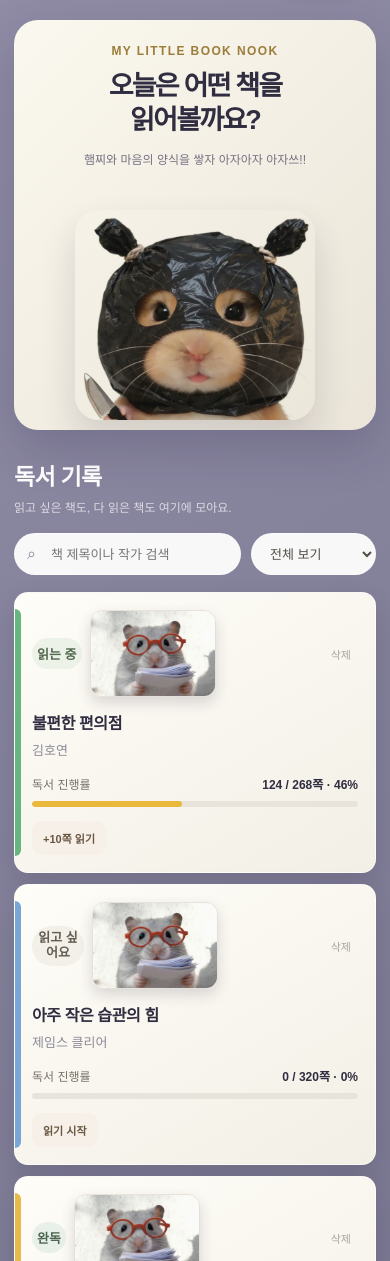
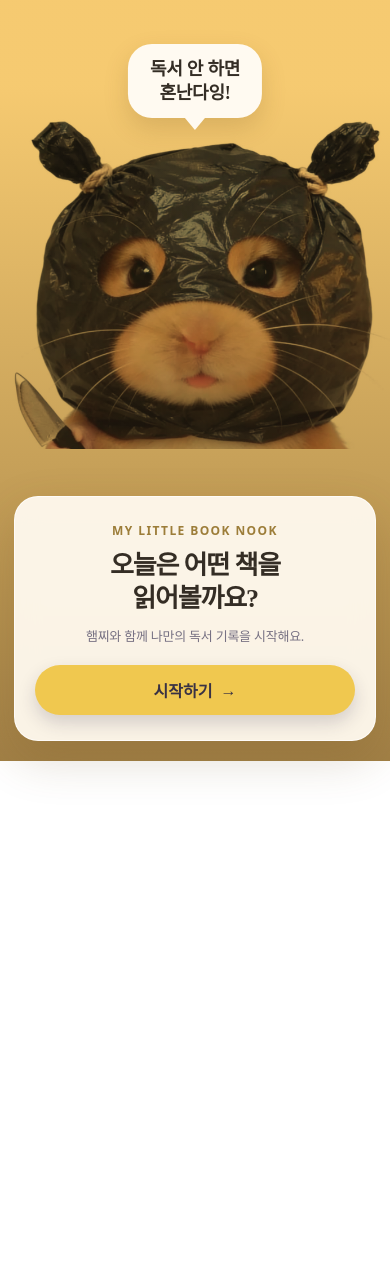
Before and after one commit to gkdud7569/gkduddl, a plain HTML site: page index.html in a window 390 px wide. Shown: the part 83-1344 px from the top of the page. After the commit the page ends 844 px from the top, so only its background shows below. Drawn offline with Linux system fonts and the light colour scheme.

Commit message:
Add files via upload

```diff
--- a/index.html
+++ b/index.html
@@ -8,94 +8,105 @@
   <style>
     :root {
       color-scheme: light;
-      --paper: #89869f;
-      --white: #fffdf7;
-      --ink: #302d40;
-      --muted: #8c8997;
-      --line: #e6e1d8;
-      --orange: #eab83b;
-      --orange-dark: #927126;
-      --green: #59ad78;
-      --shadow: 0 18px 48px rgba(36, 31, 59, .2);
-      font-family: "Pretendard", "Apple SD Gothic Neo", "Malgun Gothic", sans-serif;
+      --paper: #f5c96f;
+      --white: #fffaf1;
+      --ink: #342d25;
+      --muted: #887b69;
+      --line: #eadfcf;
+      --orange: #f2ad3e;
+      --orange-dark: #a76d27;
+      --green: #79a88b;
+      --shadow: 0 18px 48px rgba(105, 73, 29, .14);
+      --display-font: "AppleMyungjo", "Noto Serif KR", "Batang", "바탕", serif;
+      font-family: "Pretendard Variable", Pretendard, "Apple SD Gothic Neo", "Malgun Gothic", system-ui, sans-serif;
     }
 
     * { box-sizing: border-box; }
-    body { min-height: 100vh; margin: 0; background: linear-gradient(145deg, #918da7 0%, #77758f 100%); color: #fbf9ff; }
+    body { min-height: 100vh; margin: 0; background: linear-gradient(145deg, #ffe8b7 0%, #f5c96f 100%); color: var(--ink); letter-spacing: -.015em; }
+    [hidden] { display: none !important; }
     button, input, select { font: inherit; }
     button { cursor: pointer; }
-    .app-shell { width: min(1120px, calc(100% - 48px)); margin: 0 auto; padding: 26px 0 64px; }
-    .topbar { display: flex; align-items: center; justify-content: space-between; gap: 20px; padding: 12px 16px; border: 1px solid rgba(255,255,255,.2); border-radius: 22px; background: rgba(255,255,255,.1); backdrop-filter: blur(12px); }
+    .welcome-screen { position: relative; display: grid; min-height: 100vh; min-height: 100svh; align-items: end; justify-items: center; padding: 24px 20px calc(24px + env(safe-area-inset-bottom)); background: linear-gradient(180deg, rgba(255,213,132,.08) 20%, rgba(70,48,25,.48) 100%), url("hamster-background.png") center 42% / cover no-repeat; background-color: var(--paper); background-blend-mode: normal, multiply; }
+    .hamster-speech { position: absolute; top: 15%; left: 50%; z-index: 1; max-width: calc(100% - 40px); margin: 0; padding: 13px 22px; transform: translateX(-50%); border-radius: 24px; background: var(--white); color: var(--ink); font-family: var(--display-font); font-size: clamp(18px, 4vw, 23px); font-weight: 600; line-height: 1.35; text-align: center; box-shadow: 0 10px 24px rgba(105,73,29,.18); }
+    .hamster-speech::after { position: absolute; bottom: -12px; left: 50%; border-width: 12px 10px 0; border-style: solid; border-color: var(--white) transparent transparent; content: ""; transform: translateX(-50%); }
+    .welcome-content { position: relative; z-index: 1; width: min(460px, 100%); padding: 30px 28px; border: 1px solid rgba(255,255,255,.72); border-radius: 28px; background: rgba(255,250,241,.94); color: var(--ink); text-align: center; box-shadow: 0 18px 48px rgba(105,73,29,.2); backdrop-filter: blur(12px); }
+    .welcome-eyebrow { margin: 0 0 10px; color: #9c7d39; font-size: 12px; font-weight: 800; letter-spacing: 1.4px; text-transform: uppercase; }
+    .welcome-title { margin: 0; font-family: var(--display-font); font-size: clamp(26px, 5vw, 36px); font-weight: 600; letter-spacing: -.045em; line-height: 1.3; }
+    .welcome-description { margin: 10px 0 0; color: #777183; font-size: 14px; line-height: 1.6; }
+    .welcome-start-button { display: inline-flex; min-width: 220px; min-height: 52px; align-items: center; justify-content: center; gap: 8px; margin-top: 22px; padding: 0 24px; border: 0; border-radius: 999px; background: #f0c84f; color: #393244; font-size: 16px; font-weight: 800; box-shadow: 0 8px 18px rgba(44,37,67,.18); transition: transform .18s, background .18s; }
+    .welcome-start-button:hover { transform: translateY(-2px); background: #f6d66f; }
+    .app-shell { width: min(1120px, calc(100% - 48px)); margin: 24px auto; padding: 26px 28px 48px; border: 1px solid rgba(255,255,255,.7); border-radius: 30px; background: var(--white); color: var(--ink); box-shadow: var(--shadow); }
+    .topbar { display: flex; align-items: center; justify-content: space-between; gap: 20px; padding: 8px 0 17px; border: 0; border-bottom: 1px solid var(--line); border-radius: 0; background: transparent; }
     .brand { display: flex; align-items: center; gap: 11px; }
-    .brand-mark { display: grid; width: 43px; height: 43px; place-items: center; border: 1px solid rgba(255,255,255,.24); border-radius: 50%; background: rgba(255,255,255,.16); color: white; font-size: 15px; font-weight: 800; }
-    .brand-name { color: #fff; font-size: 17px; font-weight: 800; letter-spacing: -.5px; }
-    .brand-caption { margin-top: 3px; color: rgba(255,255,255,.72); font-size: 11px; }
+    .brand-mark { display: grid; width: 43px; height: 43px; place-items: center; border: 0; border-radius: 50%; background: #f8d78e; color: #76501f; font-size: 15px; font-weight: 800; }
+    .brand-name { color: var(--ink); font-family: var(--display-font); font-size: 17px; font-weight: 700; letter-spacing: -.035em; }
+    .brand-caption { margin-top: 3px; color: var(--muted); font-size: 11px; }
     .top-actions { display: flex; align-items: center; gap: 12px; }
-    .date-label { color: rgba(255,255,255,.82); font-size: 13px; }
-    .primary-button { display: inline-flex; min-height: 44px; align-items: center; justify-content: center; gap: 8px; padding: 0 18px; border: 0; border-radius: 999px; background: #f0c84f; color: #393244; font-weight: 800; box-shadow: 0 6px 16px rgba(44,37,67,.16); transition: transform .18s, background .18s; }
-    .primary-button:hover { transform: translateY(-2px); background: #f6d66f; }
+    .date-label { color: var(--muted); font-size: 13px; }
+    .primary-button { display: inline-flex; min-height: 44px; align-items: center; justify-content: center; gap: 8px; padding: 0 18px; border: 0; border-radius: 999px; background: #f3bd58; color: #493416; font-weight: 800; box-shadow: 0 6px 16px rgba(105,73,29,.14); transition: transform .18s, background .18s; }
+    .primary-button:hover { transform: translateY(-2px); background: #f8cb70; }
 
-    .hero { position: relative; display: flex; min-height: 350px; align-items: center; justify-content: flex-start; margin: 34px 0 38px; padding: 42px; overflow: hidden; border: 0; border-radius: 30px; background: linear-gradient(135deg, #fbf8ef 0%, #eae5d8 100%); color: var(--ink); box-shadow: var(--shadow); text-align: left; }
+    .hero { position: relative; display: flex; min-height: 350px; align-items: center; justify-content: flex-start; margin: 34px 0 38px; padding: 42px; overflow: hidden; border: 0; border-radius: 30px; background: linear-gradient(135deg, #fff4dc 0%, #f8e5bd 100%); color: var(--ink); box-shadow: var(--shadow); text-align: left; }
     .hero-copy { position: relative; z-index: 1; width: min(58%, 560px); margin: 0; padding: 0; border: 0; border-radius: 0; background: transparent; box-shadow: none; }
-    .eyebrow { margin: 0 0 12px; color: #9c7d39; font-size: 12px; font-weight: 800; letter-spacing: 1.4px; text-transform: uppercase; }
+    .eyebrow { margin: 0 0 12px; color: #a16d28; font-size: 12px; font-weight: 800; letter-spacing: 1.4px; text-transform: uppercase; }
     h1 { margin: 0; font-size: clamp(27px, 4vw, 39px); letter-spacing: -1.8px; line-height: 1.25; }
-    .hero-copy > p:last-child { margin: 12px 0 0; color: #777183; font-size: 14px; line-height: 1.7; }
+    .hero-copy > p:last-child { margin: 12px 0 0; color: var(--muted); font-size: 14px; line-height: 1.7; }
     .hero-mascot { position: absolute; z-index: 0; top: 50%; right: 4%; left: auto; width: 340px; height: 300px; border-radius: 24px; object-fit: cover; transform: translateY(-50%); mix-blend-mode: multiply; opacity: .94; box-shadow: 0 18px 34px rgba(47,39,67,.16); }
 
-    .section-heading { display: flex; align-items: end; justify-content: space-between; gap: 18px; margin-bottom: 17px; }
-    .section-heading h2 { margin: 0; color: #fff; font-size: 23px; letter-spacing: -.7px; }
-    .section-heading p { margin: 6px 0 0; color: rgba(255,255,255,.7); font-size: 12px; }
+    .section-heading { display: flex; align-items: end; justify-content: space-between; gap: 18px; margin: 12px 0 17px; }
+    .section-heading h2 { margin: 0; color: var(--ink); font-family: var(--display-font); font-size: 24px; font-weight: 700; letter-spacing: -.035em; }
+    .section-heading p { margin: 6px 0 0; color: var(--muted); font-size: 12px; }
     .toolbar { display: flex; align-items: center; gap: 10px; }
     .search-wrap { position: relative; }
     .search-icon { position: absolute; top: 50%; left: 13px; color: #8b8798; transform: translateY(-50%); pointer-events: none; }
-    .search-input { width: 200px; height: 42px; padding: 0 14px 0 36px; border: 1px solid rgba(255,255,255,.55); border-radius: 999px; outline: 0; background: rgba(255,255,255,.94); font-size: 13px; }
-    .search-input:focus, .field input:focus, .field select:focus { border-color: #d78a64; box-shadow: 0 0 0 3px rgba(233, 131, 80, .12); }
-    .filter-select { height: 42px; padding: 0 30px 0 14px; border: 1px solid rgba(255,255,255,.55); border-radius: 999px; outline: 0; background: rgba(255,255,255,.94); color: #514c44; font-size: 13px; }
+    .search-input { width: 200px; height: 42px; padding: 0 14px 0 36px; border: 1px solid var(--line); border-radius: 999px; outline: 0; background: #fffdf8; font-size: 13px; }
+    .search-input:focus, .field input:focus, .field select:focus { border-color: #e1a648; box-shadow: 0 0 0 3px rgba(232, 168, 70, .16); }
+    .filter-select { height: 42px; padding: 0 30px 0 14px; border: 1px solid var(--line); border-radius: 999px; outline: 0; background: #fffdf8; color: var(--ink); font-size: 13px; }
     .book-grid { display: grid; grid-template-columns: repeat(3, minmax(0, 1fr)); gap: 16px; }
-    .book-card { position: relative; min-width: 0; overflow: hidden; padding: 20px; border: 1px solid rgba(255,255,255,.5); border-radius: 20px; background: linear-gradient(150deg, #fffdf8 0%, #f2efe6 100%); color: var(--ink); box-shadow: 0 12px 28px rgba(36,31,59,.16); transition: transform .2s, box-shadow .2s; }
-    .book-card::before { position: absolute; top: 16px; bottom: 16px; left: 0; width: 6px; border-radius: 0 6px 6px 0; background: #65b77f; content: ""; }
-    .book-card[data-status="finished"]::before { background: #e8ba48; }
-    .book-card[data-status="want"]::before { background: #78a7d7; }
-    .book-card:hover { transform: translateY(-3px); box-shadow: 0 18px 36px rgba(36,31,59,.22); }
+    .book-card { position: relative; min-width: 0; overflow: hidden; padding: 20px; border: 1px solid #f0e4d1; border-radius: 20px; background: linear-gradient(150deg, #fffefa 0%, #fff6e8 100%); color: var(--ink); box-shadow: 0 10px 24px rgba(105,73,29,.1); transition: transform .2s, box-shadow .2s; }
+    .book-card::before { position: absolute; top: 16px; bottom: 16px; left: 0; width: 5px; border-radius: 0 6px 6px 0; background: #e5a645; content: ""; }
+    .book-card[data-status="finished"]::before { background: #79a88b; }
+    .book-card[data-status="want"]::before { background: #df9675; }
+    .book-card:hover { transform: translateY(-3px); box-shadow: 0 16px 30px rgba(105,73,29,.15); }
     .book-card-top { display: flex; align-items: center; justify-content: space-between; gap: 12px; margin-bottom: 15px; }
     .book-status-group { display: flex; min-width: 0; align-items: center; gap: 8px; }
-    .status-label { display: inline-flex; align-items: center; min-height: 31px; padding: 0 5px; border-radius: 999px; background: #f3f0e9; color: #635d52; font-size: 13px; font-weight: 700; white-space: nowrap; }
-    .status-label[data-status="reading"] { background: #edf2e9; color: #52694d; }
-    .status-label[data-status="finished"] { background: #e9f0e9; color: #4e6752; }
-    .status-label[data-status="want"] { width: 52px; min-height: 40px; justify-content: center; padding: 3px 5px; text-align: center; white-space: normal; line-height: 1.1; }
-    .status-thumb { display: block; width: 126px; height: 87px; flex: 0 0 auto; border: 1px solid rgba(77, 62, 45, .12); border-radius: 12px; object-fit: cover; object-position: center 42%; box-shadow: 0 6px 14px rgba(45,39,61,.16); }
-    .book-title { margin: 0; font-size: 17px; font-weight: 800; letter-spacing: -.4px; line-height: 1.45; overflow-wrap: anywhere; }
+    .status-label { display: inline-flex; align-items: center; min-height: 31px; padding: 0 8px; border-radius: 999px; background: #f8edda; color: #71552e; font-size: 13px; font-weight: 700; white-space: nowrap; }
+    .status-label[data-status="reading"] { background: #fff0d6; color: #8b5e22; }
+    .status-label[data-status="finished"] { background: #e7f0e6; color: #4c7156; }
+    .status-label[data-status="want"] { width: 52px; min-height: 40px; justify-content: center; padding: 3px 5px; background: #fbe9dd; color: #8b5640; text-align: center; white-space: normal; line-height: 1.1; }
+    .status-thumb { display: block; width: 126px; height: 87px; flex: 0 0 auto; border: 1px solid rgba(105,73,29,.12); border-radius: 12px; object-fit: cover; object-position: center 42%; box-shadow: 0 6px 14px rgba(105,73,29,.12); }
+    .book-title { margin: 0; font-family: var(--display-font); font-size: 18px; font-weight: 700; letter-spacing: -.025em; line-height: 1.45; overflow-wrap: anywhere; }
     .book-author { margin: 5px 0 0; color: var(--muted); font-size: 13px; }
-    .progress-row { display: flex; align-items: center; justify-content: space-between; gap: 8px; margin: 19px 0 9px; color: #777168; font-size: 12px; }
+    .progress-row { display: flex; align-items: center; justify-content: space-between; gap: 8px; margin: 19px 0 9px; color: var(--muted); font-size: 12px; }
     .progress-number { color: var(--ink); font-weight: 700; }
-    .progress-track { height: 6px; overflow: hidden; border-radius: 99px; background: #e8e4dc; }
+    .progress-track { height: 6px; overflow: hidden; border-radius: 99px; background: #eee5d7; }
     .progress-fill { height: 100%; border-radius: inherit; background: var(--orange); transition: width .25s; }
     .card-actions { display: flex; align-items: center; justify-content: space-between; gap: 10px; margin-top: 14px; }
-    .progress-button { padding: 8px 10px; border: 0; border-radius: 9px; background: #f6f0e8; color: #6a5641; font-size: 11px; font-weight: 700; }
-    .progress-button:hover { background: #eee2d1; }
-    .delete-button { padding: 7px; border: 0; background: transparent; color: #aaa39a; font-size: 11px; white-space: nowrap; }
-    .delete-button:hover { color: #b94f3e; }
-    .empty-state { grid-column: 1 / -1; padding: 48px 20px; border: 1px dashed rgba(255,255,255,.55); border-radius: 20px; background: rgba(255,255,255,.92); color: var(--muted); text-align: center; }
-    .empty-state strong { display: block; margin-bottom: 7px; color: #514c44; font-size: 15px; }
+    .progress-button { padding: 8px 10px; border: 0; border-radius: 9px; background: #fff0d6; color: #775222; font-size: 11px; font-weight: 700; }
+    .progress-button:hover { background: #ffe5b8; }
+    .delete-button { padding: 7px; border: 0; background: transparent; color: #a99985; font-size: 11px; white-space: nowrap; }
+    .delete-button:hover { color: #b8563b; }
+    .empty-state { grid-column: 1 / -1; padding: 48px 20px; border: 1px dashed #e4d2b5; border-radius: 20px; background: #fffdf8; color: var(--muted); text-align: center; }
+    .empty-state strong { display: block; margin-bottom: 7px; color: var(--ink); font-size: 15px; }
     .empty-state p { margin: 0; font-size: 13px; line-height: 1.6; }
 
-    dialog { width: min(440px, calc(100% - 32px)); padding: 0; border: 0; border-radius: 20px; background: var(--white); color: var(--ink); box-shadow: 0 24px 80px rgba(31, 25, 18, .24); }
-    dialog::backdrop { background: rgba(41, 37, 31, .36); backdrop-filter: blur(3px); }
+    dialog { width: min(440px, calc(100% - 32px)); padding: 0; border: 0; border-radius: 20px; background: var(--white); color: var(--ink); box-shadow: 0 24px 80px rgba(73,51,22,.24); }
+    dialog::backdrop { background: rgba(73, 51, 22, .32); backdrop-filter: blur(3px); }
     .dialog-content { padding: 25px; }
     .dialog-heading { display: flex; align-items: start; justify-content: space-between; margin-bottom: 21px; }
-    .dialog-heading h2 { margin: 0; font-size: 21px; letter-spacing: -.7px; }
+    .dialog-heading h2 { margin: 0; font-family: var(--display-font); font-size: 22px; font-weight: 700; letter-spacing: -.035em; }
     .dialog-heading p { margin: 6px 0 0; color: var(--muted); font-size: 12px; }
     .close-button { width: 32px; height: 32px; border: 0; border-radius: 10px; background: #f4f1eb; color: #615b52; font-size: 18px; }
     .form-grid { display: grid; grid-template-columns: 1fr 1fr; gap: 14px 12px; }
     .field { display: flex; flex-direction: column; gap: 7px; }
     .field.full { grid-column: 1 / -1; }
-    .field label { color: #5e584f; font-size: 12px; font-weight: 700; }
-    .field input, .field select { width: 100%; height: 42px; padding: 0 11px; border: 1px solid var(--line); border-radius: 10px; outline: 0; background: white; color: var(--ink); font-size: 13px; }
+    .field label { color: #655742; font-size: 12px; font-weight: 700; }
+    .field input, .field select { width: 100%; height: 42px; padding: 0 11px; border: 1px solid var(--line); border-radius: 10px; outline: 0; background: #fffdf8; color: var(--ink); font-size: 13px; }
     .form-error { min-height: 18px; margin: 12px 0 0; color: #b94f3e; font-size: 12px; }
     .form-actions { display: flex; justify-content: end; gap: 9px; margin-top: 7px; }
     .secondary-button { min-height: 42px; padding: 0 16px; border: 1px solid var(--line); border-radius: 999px; background: white; color: #5e584f; font-weight: 700; }
     .form-actions .primary-button { min-height: 42px; border-radius: 11px; }
-    .toast { position: fixed; right: 24px; bottom: 24px; z-index: 5; padding: 12px 17px; border-radius: 12px; background: var(--ink); color: white; font-size: 13px; box-shadow: var(--shadow); animation: appear .2s ease-out; }
+    .toast { position: fixed; right: 24px; bottom: 24px; z-index: 5; padding: 12px 17px; border-radius: 12px; background: #493a29; color: #fffaf1; font-size: 13px; box-shadow: var(--shadow); animation: appear .2s ease-out; }
     @keyframes appear { from { opacity: 0; transform: translateY(8px); } to { opacity: 1; transform: translateY(0); } }
     @media (max-width: 780px) {
       .app-shell { width: min(100% - 32px, 640px); padding-top: 22px; }
@@ -109,9 +120,13 @@
       .search-input { width: 100%; }
     }
     @media (max-width: 520px) {
-      .app-shell { width: calc(100% - 28px); padding-top: 17px; }
+      .welcome-screen { padding: 18px 14px calc(20px + env(safe-area-inset-bottom)); background-color: var(--paper); background-position: center, center 38%; background-size: 100% 100%, 100% auto; background-repeat: no-repeat; }
+      .welcome-content { padding: 25px 20px; border-radius: 24px; }
+      .welcome-description { font-size: 13px; }
+      .welcome-start-button { width: 100%; min-width: 0; min-height: 50px; margin-top: 18px; }
+      .app-shell { width: calc(100% - 20px); margin: 10px auto; padding: 15px 13px 30px; border-radius: 26px; }
       .date-label { display: none; }
-      .topbar { gap: 8px; padding: 10px 12px; border-radius: 18px; }
+      .topbar { gap: 8px; padding: 0 0 14px; border-radius: 0; }
       .brand-mark { width: 38px; height: 38px; }
       .brand-name { font-size: 15px; }
       .brand-caption { font-size: 10px; }
@@ -122,9 +137,16 @@
       h1 { font-size: 27px; }
       .hero-copy > p:last-child { max-width: 250px; margin-right: auto; margin-left: auto; font-size: 12px; }
       .book-grid { grid-template-columns: 1fr; gap: 11px; }
-      .book-card { padding: 17px; border-radius: 14px; }
+      .book-card { padding: 15px 20px; border-radius: 14px; text-align: center; }
+      .book-card-top { position: relative; justify-content: center; gap: 0; margin-bottom: 8px; }
+      .book-status-group { position: relative; flex-direction: column; align-items: center; justify-content: center; min-height: 108px; }
+      .status-label { position: absolute; top: 4px; left: calc(100% - 16px); z-index: 1; }
+      .status-thumb { width: 108px; height: 108px; border: 0; border-radius: 50%; box-shadow: 0 0 0 4px #f7f3e9, 0 4px 10px rgba(48,45,64,.1); }
+      .delete-button { position: absolute; top: 0; right: 0; }
       .book-title { font-size: 16px; }
-      .progress-row { margin-top: 16px; }
+      .book-title, .book-author { text-align: center; }
+      .progress-row { align-items: center; flex-direction: row; justify-content: center; gap: 8px; margin: 11px 0 7px; text-align: center; }
+      .card-actions { justify-content: center; margin-top: 8px; }
       .progress-button { padding: 9px 11px; font-size: 11px; }
       .filter-select { max-width: 125px; }
       .toast { right: 14px; bottom: 14px; left: 14px; text-align: center; }
@@ -132,7 +154,17 @@
   </style>
 </head>
 <body>
-  <main class="app-shell">
+  <section class="welcome-screen" id="welcomeScreen" aria-labelledby="welcomeTitle">
+    <p class="hamster-speech">독서 안 하면<br>혼난다잉!</p>
+    <div class="welcome-content">
+      <p class="welcome-eyebrow">MY LITTLE BOOK NOOK</p>
+      <h1 class="welcome-title" id="welcomeTitle">오늘은 어떤 책을<br>읽어볼까요?</h1>
+      <p class="welcome-description">햄찌와 함께 나만의 독서 기록을 시작해요.</p>
+      <button class="welcome-start-button" id="startButton" type="button">시작하기 <span aria-hidden="true">→</span></button>
+    </div>
+  </section>
+
+  <main class="app-shell" id="appShell" hidden>
     <header class="topbar">
       <div class="brand">
         <div class="brand-mark" aria-hidden="true">책</div>
@@ -227,6 +259,8 @@
     const statusLabels = { reading: "읽는 중", finished: "완독", want: "읽고 싶어요" };
     const statusImages = { reading: "hamster-status.png", finished: "hamster-status.png", want: "hamster-status.png" };
     const bookGrid = document.getElementById("bookGrid");
+    const welcomeScreen = document.getElementById("welcomeScreen");
+    const appShell = document.getElementById("appShell");
     const dialog = document.getElementById("bookDialog");
     const form = document.getElementById("bookForm");
     const searchInput = document.getElementById("searchInput");
@@ -324,6 +358,13 @@
       year: "numeric", month: "long", day: "numeric", weekday: "short"
     }).format(new Date());
 
+    document.getElementById("startButton").addEventListener("click", () => {
+      welcomeScreen.hidden = true;
+      appShell.hidden = false;
+      appShell.querySelector(".hero").hidden = true;
+      window.scrollTo(0, 0);
+    });
+
     document.getElementById("openDialogButton").addEventListener("click", () => {
       form.reset();
       document.getElementById("formError").textContent = "";
```
